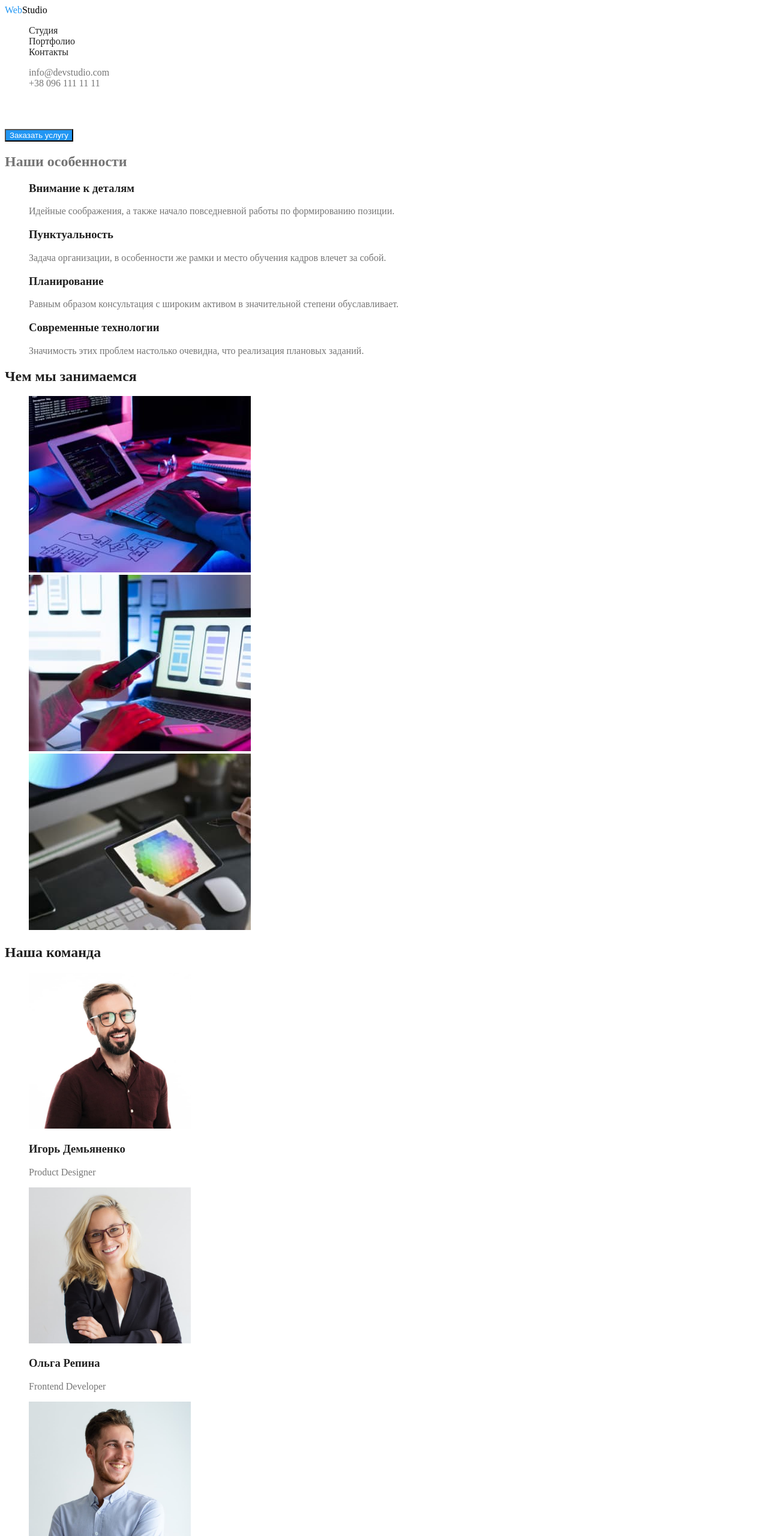
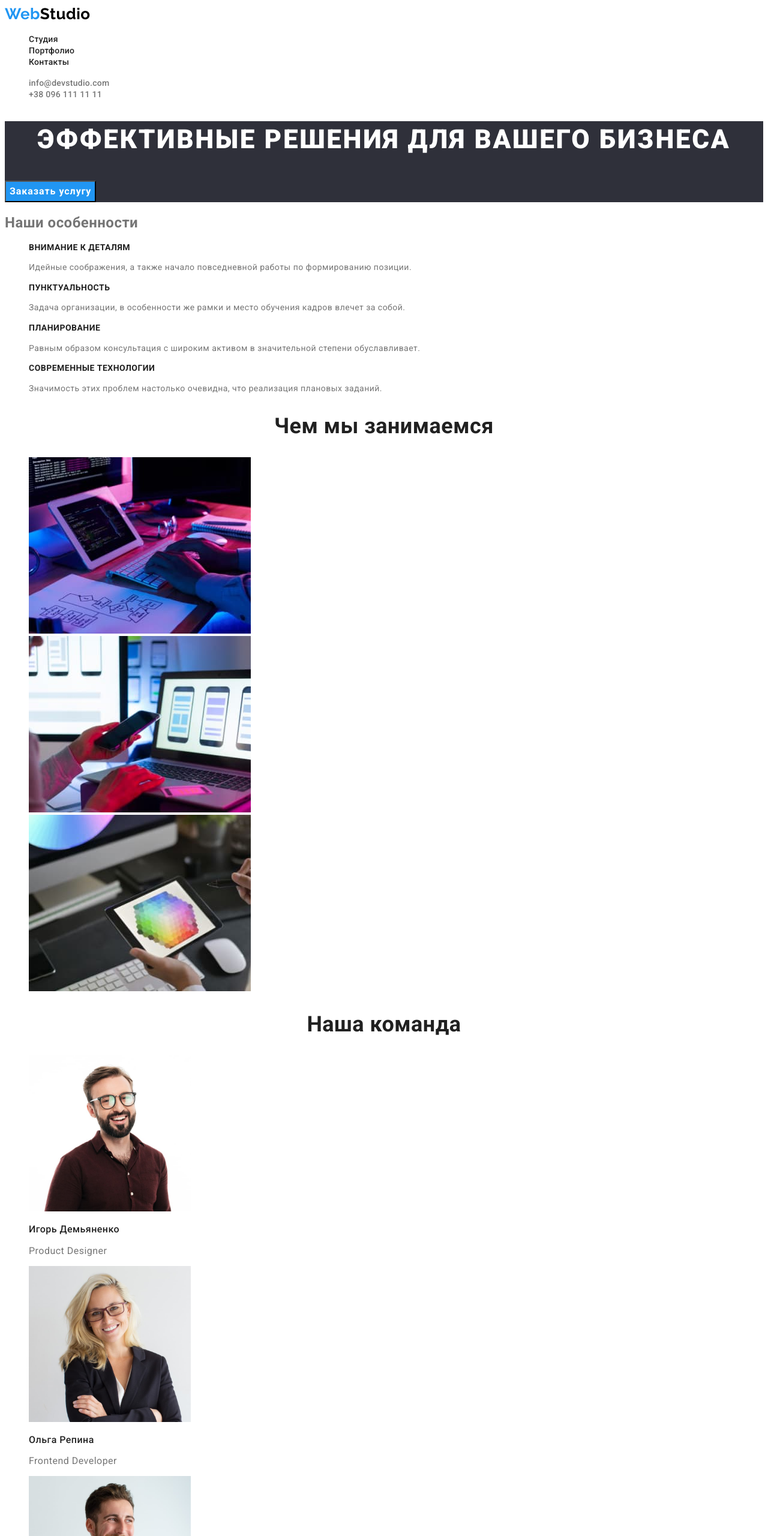
Before and after one commit to VasylchenkoSerhii/my-project-1, a plain HTML site: page index.html in a window 1280 px wide. Shown: the top 2560 px of the page at 60% size. Drawn offline with Linux system fonts and the light colour scheme.

Commit message:
CSS text

```diff
--- a/CSS/styles.css
+++ b/CSS/styles.css
@@ -10,6 +10,7 @@
 :root {
   --primary-text-color: #757575;
   --title-text-color: #212121;
+  --footer-text-color: rgba(255, 255, 255, 0, 6);
   --accent-color: #2196f3;
   --primary-bg-color: #ffffff;
   --secondary-bg-color: #f5f4fa;
@@ -18,6 +19,9 @@
 body {
   background-color: var(--primary-bg-color);
   color: var(--primary-text-color);
+
+  font-family: roboto, sans-serif;
+  letter-spacing: 0.03em;
 }
 .list {
   list-style: none;
@@ -28,12 +32,22 @@ body {
 /* site nav */
 .logo {
   color: #000000;
+
+  font-family: Raleway, sans-serif;
+  font-weight: 700;
+  font-size: 26px;
+  line-height: 1.19;
 }
 .logo-web {
   color: #2196f3;
 }
 .site-nav a {
   color: var(--title-text-color);
+
+  font-weight: 500;
+  font-size: 14px;
+  line-height: 1.14;
+  letter-spacing: 0.02em;
 }
 .site-nav a:hover,
 .site-nav a:focus {
@@ -41,6 +55,11 @@ body {
 }
 .contacts a {
   color: var(--primary-text-color);
+
+  font-weight: 500;
+  font-size: 14px;
+  line-height: 1.14;
+  letter-spacing: 0.02em;
 }
 /* contacts in header */
 .contacts a:hover,
@@ -48,12 +67,30 @@ body {
   color: var(--accent-color);
 }
 /* hero section */
+.hero {
+  background-color: var(--footer-bg-color);
+}
 .hero-title {
   color: #ffffff;
+
+  font-weight: 900;
+  font-size: 44px;
+  line-height: 1.4;
+  text-align: center;
+  letter-spacing: 0.06em;
+  text-transform: uppercase;
 }
 .button {
   color: var(--primary-bg-color);
   background-color: var(--accent-color);
+
+  font-family: inherit;
+  font-weight: 700;
+  font-size: 16px;
+  line-height: 1.9;
+  align-items: center;
+  text-align: center;
+  letter-spacing: 0.06em;
 }
 .button:hover {
   background-color: #188ce8;
@@ -61,32 +98,65 @@ body {
 /* sections */
 .section-title {
   color: var(--title-text-color);
+
+  font-weight: 700;
+  font-size: 36px;
+  line-height: 1.2;
+  text-align: center;
 }
 /* feature section */
 .feature-list .title {
   color: var(--title-text-color);
+
+  font-weight: 700;
+  font-size: 14px;
+  line-height: 1.1;
+  text-transform: uppercase;
+}
+.feature-list .text {
+  font-size: 14px;
+  line-height: 1.7;
 }
 /* our team section */
 .team-title {
   color: var(--title-text-color);
+
+  font-weight: 500;
+  font-size: 16px;
+  line-height: 1.2;
+}
+.team .position {
+  font-size: 16px;
+  line-height: 1.2;
 }
 /* footer section */
+.footer {
+  background-color: var(--footer-bg-color);
+}
 .logo-footer {
   color: var(--primary-bg-color);
+
+  font-family: Raleway, sans-serif;
+  font-weight: 700;
+  font-size: 26px;
+  line-height: 1.19;
 }
 .footer-contacts a {
-  color: var(--primary-text-color);
+  color: var(--footer-text-color);
+
+  font-size: 14px;
+  line-height: 1.7;
 }
 .footer-contacts .link-map {
   color: var(--primary-bg-color);
 }
 /* PORTFOLIO PAGE */
-.botton-secondary {
+.botton-filter {
   color: var(--title-text-color);
   background-color: var(--secondary-bg-color);
 }
-.botton-secondary:hover,
-.botton-secondary:focus {
+.botton-filter:hover,
+.botton-filter:focus {
   color: var(--primary-bg-color);
   background-color: var(--accent-color);
 }
--- a/index.html
+++ b/index.html
@@ -5,6 +5,10 @@
     <meta http-equiv="X-UA-Compatible" content="IE=edge">
     <meta name="viewport" content="width=device-width, initial-scale=1.0">
     <title>WebStudio</title>
+    <link rel="preconnect" href="https://fonts.googleapis.com">
+    <link rel="preconnect" href="https://fonts.gstatic.com" crossorigin>
+    <link href="https://fonts.googleapis.com/css2?family=Raleway:wght@700&family=Roboto:wght@400;500;700;900&display=swap"
+        rel="stylesheet">
     <link rel="stylesheet" href="./CSS/styles.css">
 </head>
 <body>
@@ -35,19 +39,19 @@
         <ul class="feature-list list">
             <li>
                 <h3 class="title">Внимание к деталям</h3>
-                <p>Идейные соображения, а также начало повседневной работы по формированию позиции.</p>
+                <p class="text">Идейные соображения, а также начало повседневной работы по формированию позиции.</p>
             </li>
             <li>
                 <h3 class="title">Пунктуальность</h3>
-                <p>Задача организации, в особенности же рамки и место обучения кадров влечет за собой.</p>
+                <p class="text">Задача организации, в особенности же рамки и место обучения кадров влечет за собой.</p>
             </li>
             <li>
                 <h3 class="title">Планирование</h3>
-                <p>Равным образом консультация с широким активом в значительной степени обуславливает.</p>
+                <p class="text">Равным образом консультация с широким активом в значительной степени обуславливает.</p>
             </li>
             <li>
                 <h3 class="title">Современные технологии</h3>
-                <p>Значимость этих проблем настолько очевидна, что реализация плановых заданий.</p>
+                <p class="text">Значимость этих проблем настолько очевидна, что реализация плановых заданий.</p>
             </li>
         </ul>
     </section>
@@ -67,29 +71,29 @@
             <li>
                 <img src="./images/photo-1.jpg" alt="Игорь Демьяненко" width="270" height="260">
                 <h3 class="team-title">Игорь Демьяненко</h3>
-                <p lang="en">Product Designer</p>
+                <p class="position" lang="en">Product Designer</p>
             </li>
             <li>
                 <img src="./images/photo-2.jpg" alt="Ольга Репина" width="270" height="260">
                 <h3 class="team-title">Ольга Репина</h3>
-                <p lang="en">Frontend Developer</p>
+                <p class="position" lang="en">Frontend Developer</p>
             </li>
             <li>
                 <img src="./images/photo-3.jpg" alt="Николай Тарасов" width="270" height="260">
                 <h3 class="team-title">Николай Тарасов</h3>
-                <p lang="en">Marketing</p>
+                <p class="position" lang="en">Marketing</p>
             </li>
             <li>
                 <img src="./images/photo-4.jpg" alt="Михаил Ермаков" width="270" height="260">
                 <h3 class="team-title">Михаил Ермаков</h3>
-                <p lang="en">UI Designer</p>
+                <p class="position" lang="en">UI Designer</p>
             </li>
         </ul>
     </section>
 </main>
     <!-- footer section -->
-<footer>
-    <a class="logo-footer" href="./index.html" lang="en"><span class="logo-web">Web</span>Studio</a>
+<footer class="footer">
+    <a class="logo-footer link" href="./index.html" lang="en"><span class="logo-web">Web</span>Studio</a>
     <address>
         <ul class="list footer-contacts">
             <li><a class="link-map link" href="https://goo.gl/maps/YheehXVUGJpJTCyh9" target="_blank" rel="noopener noreferrer">г. Киев, пр-т Леси Украинки, 26</a></li>
```
Also changed, not shown: portfolio.html (+29 -7 lines).
